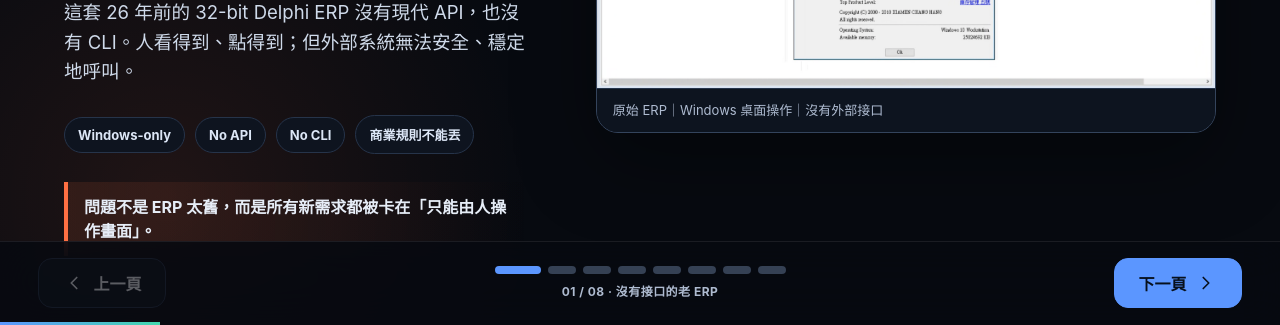
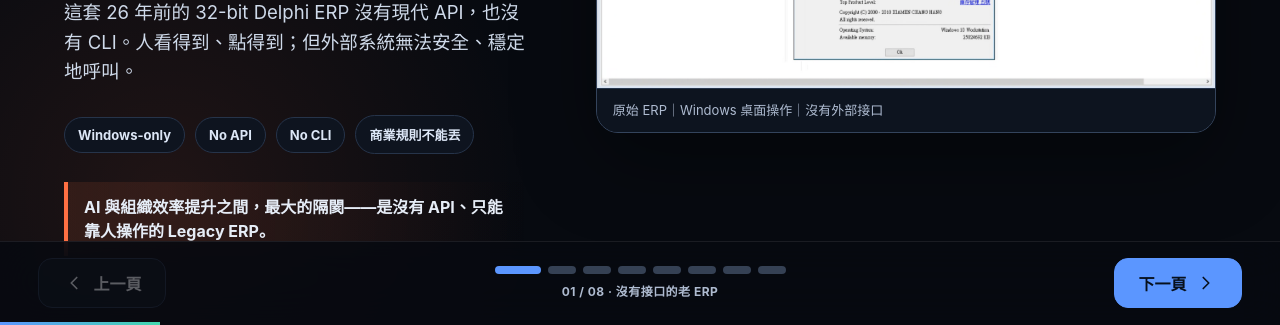
Before and after one commit to joeIvan2/legacy-erp-headless-bridge, a plain HTML site: page docs/index.html in a window 1280 px wide. Shown: the part 475-800 px from the top of the page. Drawn offline with Linux system fonts and the light colour scheme.

Commit message:
docs: sharpen legacy ERP efficiency message

```diff
--- a/docs/index.html
+++ b/docs/index.html
@@ -37,7 +37,7 @@
             <span class="chip">No CLI</span>
             <span class="chip">商業規則不能丟</span>
           </div>
-          <p class="takeaway">問題不是 ERP 太舊，而是所有新需求都被卡在「只能由人操作畫面」。</p>
+          <p class="takeaway">AI 與組織效率提升之間，最大的隔閡——是沒有 API、只能靠人操作的 Legacy ERP。</p>
         </div>
         <figure class="visual-frame hero-visual">
           <img src="screenshots/legacy-delphi-sale-voucher.png" alt="仍在運作的正航 Delphi 32-bit ERP 銷貨單畫面">
```
Also changed, not shown: 1 other file.
